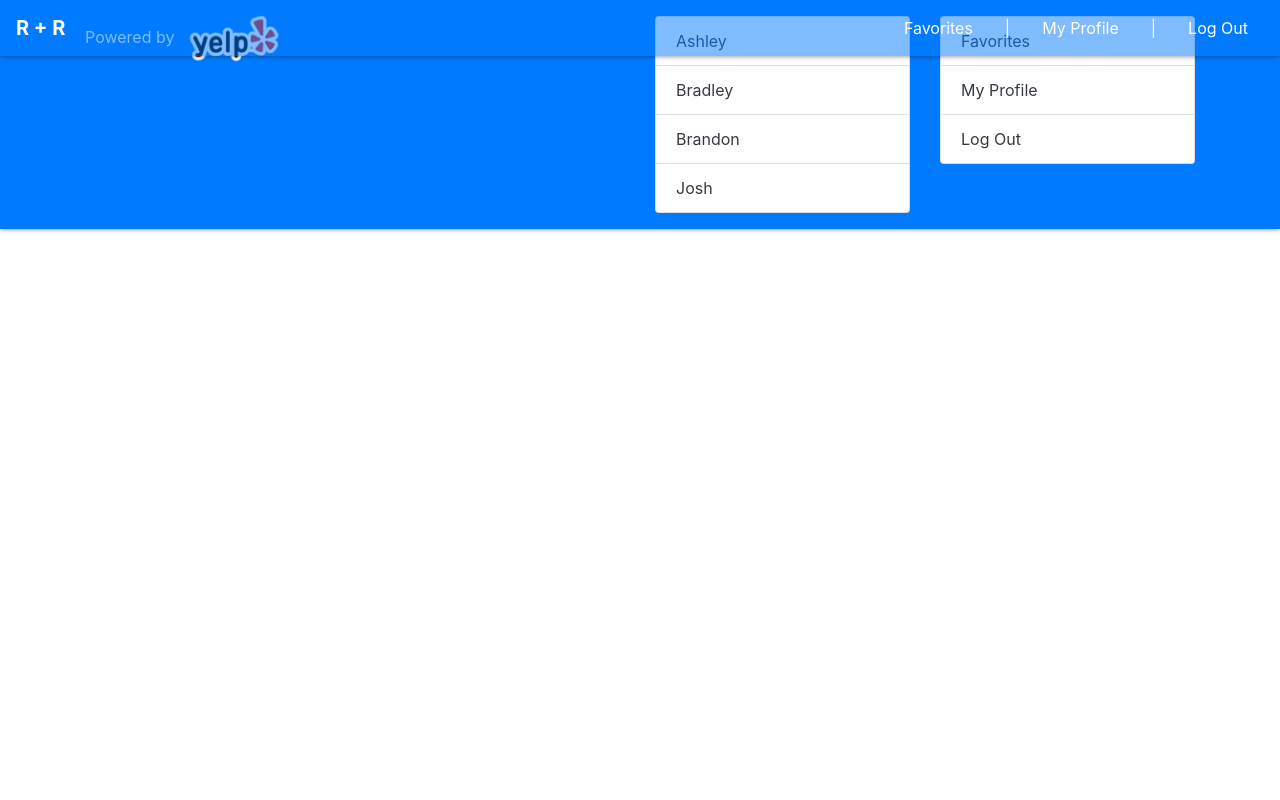
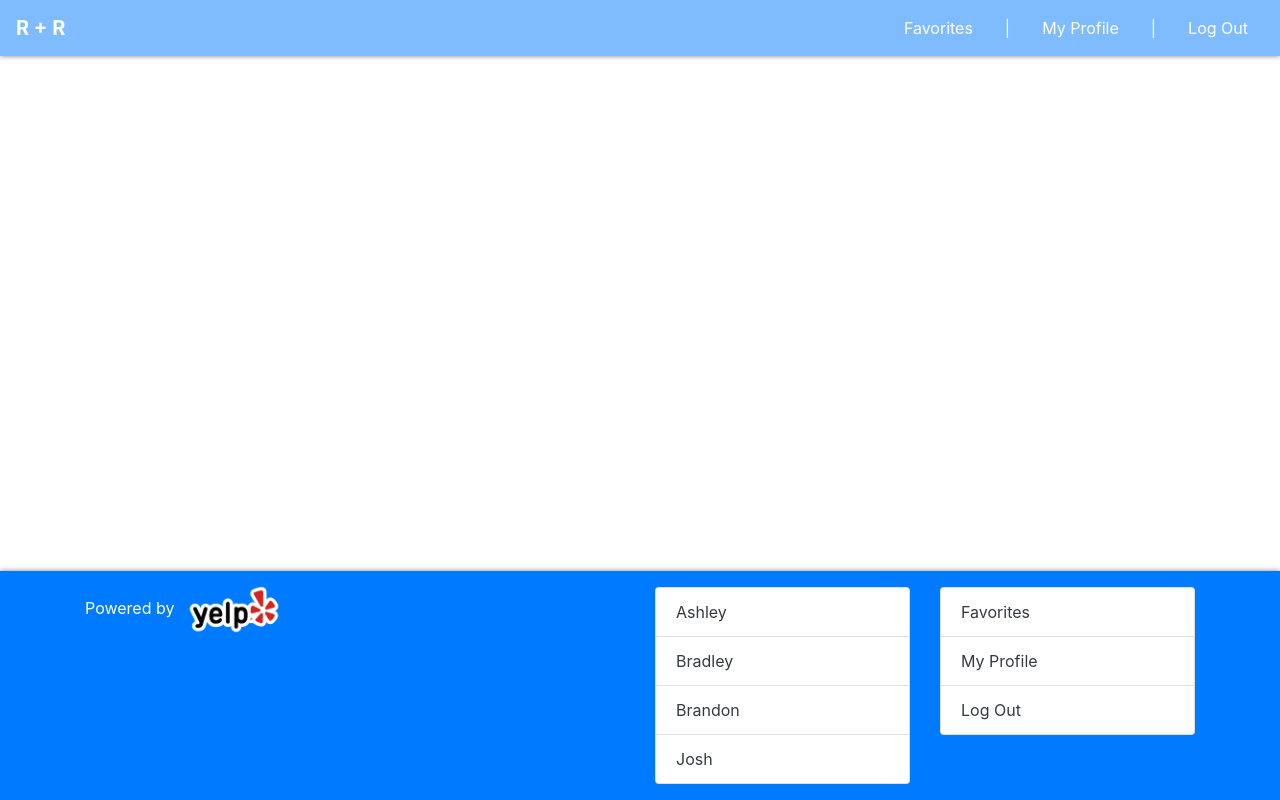
Before and after one commit to Tygabomb/RR-project-3, a React (Create React App) app in the folder client/: page /app in a window 1280 px wide. Built offline with nearby package versions, Linux system fonts and the light colour scheme.

Commit message:
Set up a sticky footer layout for both the application and profile pages

```diff
--- a/client/src/App.js
+++ b/client/src/App.js
@@ -5,11 +5,12 @@ import { BrowserRouter as Router, Route, Switch } from 'react-router-dom';
 // import store from "./store";
 
 import './App.css';
-import RegPage from "./components/RegPage";
+import Application from "./components/App";
+import Footer from "./components/Footer";
 import LoginPage from "./components/LoginPage";
 import Navbar from "./components/Navbar";
-import Footer from "./components/Footer";
 import Profile from "./components/ProfilePage";
+import RegPage from "./components/RegPage";
 // import ResultCard from "./components/ResultCard";
 
 // This is where the options for Yelp should go (ideally)
@@ -41,7 +42,7 @@ class App extends Component {
             <Route exact path="/" component={LoginPage} />
             <Route exact path="/app">
               <Navbar />
-              <div className="container" style={this.flexBox} />
+              <Application />
               <Footer />
             </Route>
             <Route exact path="/register">
--- /dev/null
+++ b/client/src/components/App/index.js
@@ -0,0 +1,32 @@
+import React, { Component } from "react";
+
+class Application extends Component {
+    constructor() {
+        super();
+        this.state = {}
+    }
+
+    componentDidMount = () => {
+        document.getElementById("root").style.height = "100vh";
+        document.getElementById("root").style.display = "flex";
+        document.getElementById("root").style.flexDirection = "column";
+    }
+
+    componentWillUnmount = () => {
+        document.getElementById("root").style.height = "";
+        document.getElementById("root").style.display = "block";
+        document.getElementById("root").style.flexDirection = "row";
+    }
+
+    flexBody = {
+        flex: "1 0 auto"
+    }
+
+    render () {
+        return (
+            <div className="container" style={this.flexBody}></div>
+        )
+    };
+}
+
+export default Application;
--- a/client/src/components/ProfilePage/index.js
+++ b/client/src/components/ProfilePage/index.js
@@ -1,8 +1,6 @@
 import React, { Component } from "react";
 
 class Profile extends Component {
-    super(props) {}
-
     constructor() {
         super();
         this.state = {
```
Also changed, not shown: 1 other file (tests, documents, lock files or other folders).
